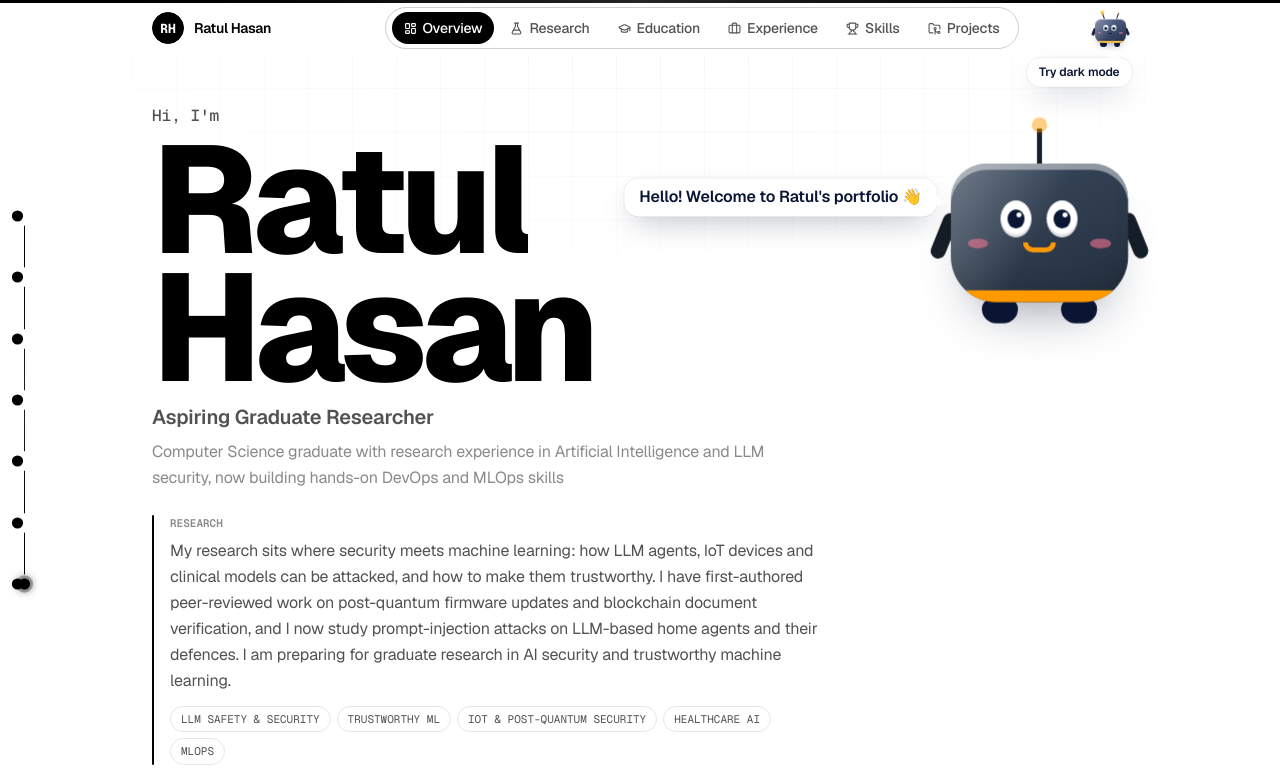
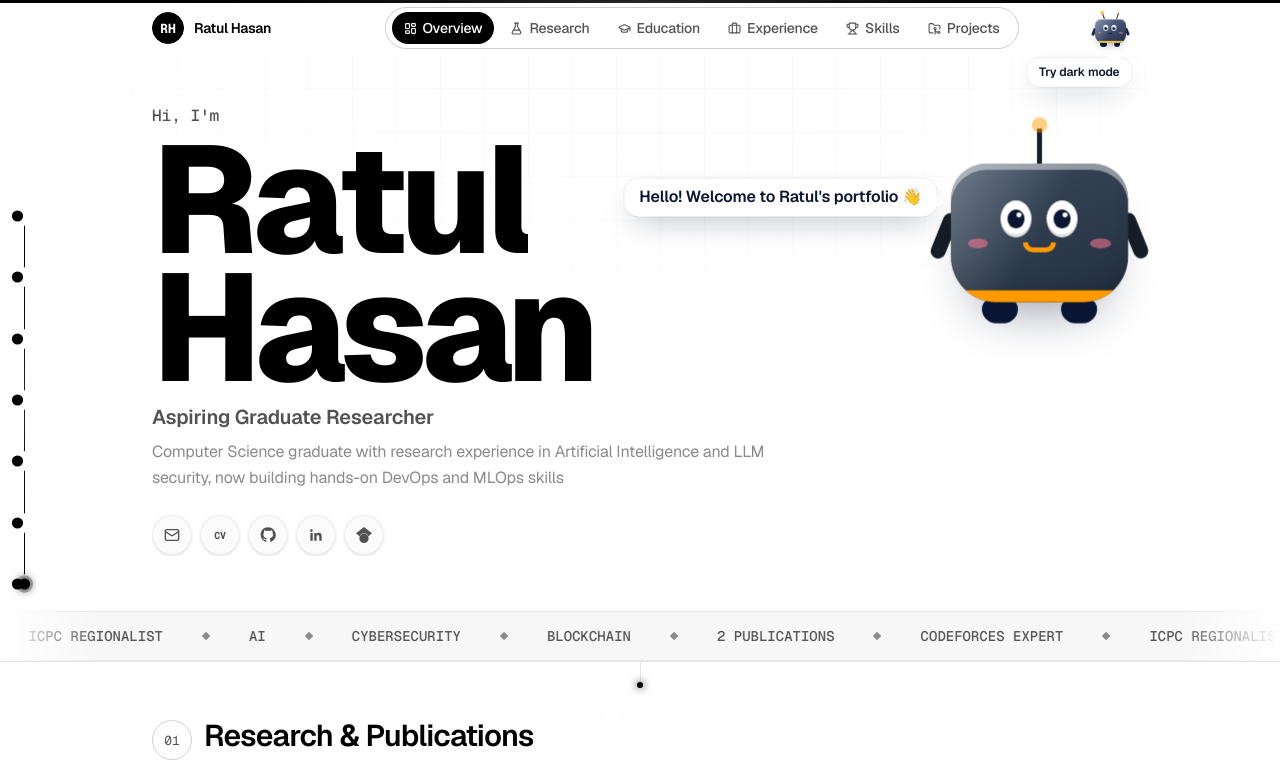
Before and after one commit to ratulhasan001/portfolio, a Next.js app: page / in a window 1280 px wide. Shown: the top 779 px of the page. Built offline with nearby package versions, Linux system fonts and the light colour scheme.

Commit message:
Remove the research statement from the hero

```diff
--- a/src/components/hero.tsx
+++ b/src/components/hero.tsx
@@ -188,29 +188,6 @@ export function Hero() {
           </p>
         </FadeIn>
 
-        {/* Research statement: the one paragraph a committee reads, so it
-            sits above the contact row rather than in a section further down. */}
-        <FadeIn delay={0.64}>
-          <div className="mt-6 max-w-2xl border-l-2 border-fg-default pl-4">
-            <p className="mono text-[10px] font-semibold uppercase tracking-[0.16em] text-fg-subtle sm:text-[11px]">
-              Research
-            </p>
-            <p className="mt-1.5 text-[15px] leading-relaxed text-fg-muted sm:text-base">
-              {profile.summary}
-            </p>
-            <ul className="mt-3 flex flex-wrap gap-1.5" aria-label="Research focus areas">
-              {profile.focusAreas.map((area) => (
-                <li
-                  key={area}
-                  className="mono rounded-full border border-border-default px-2.5 py-1 text-[10px] uppercase tracking-[0.1em] text-fg-muted sm:text-[11px]"
-                >
-                  {area}
-                </li>
-              ))}
-            </ul>
-          </div>
-        </FadeIn>
-
         <FadeIn
           delay={0.7}
           className="mt-6 flex flex-wrap items-center gap-2"
```
